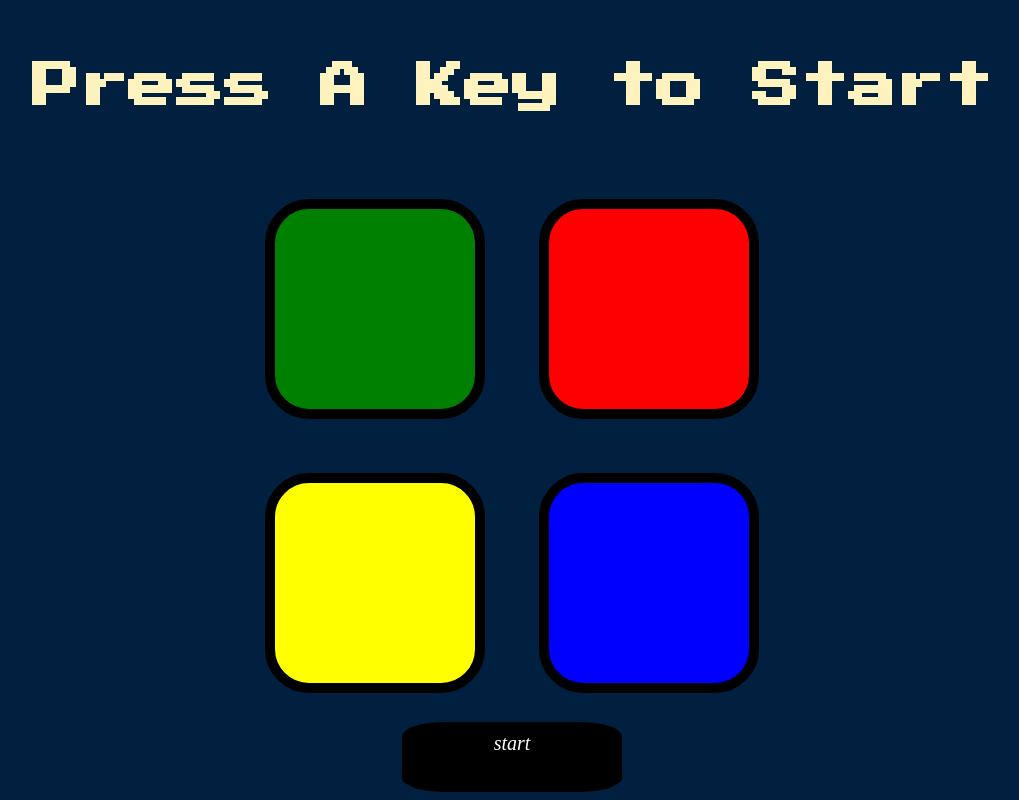
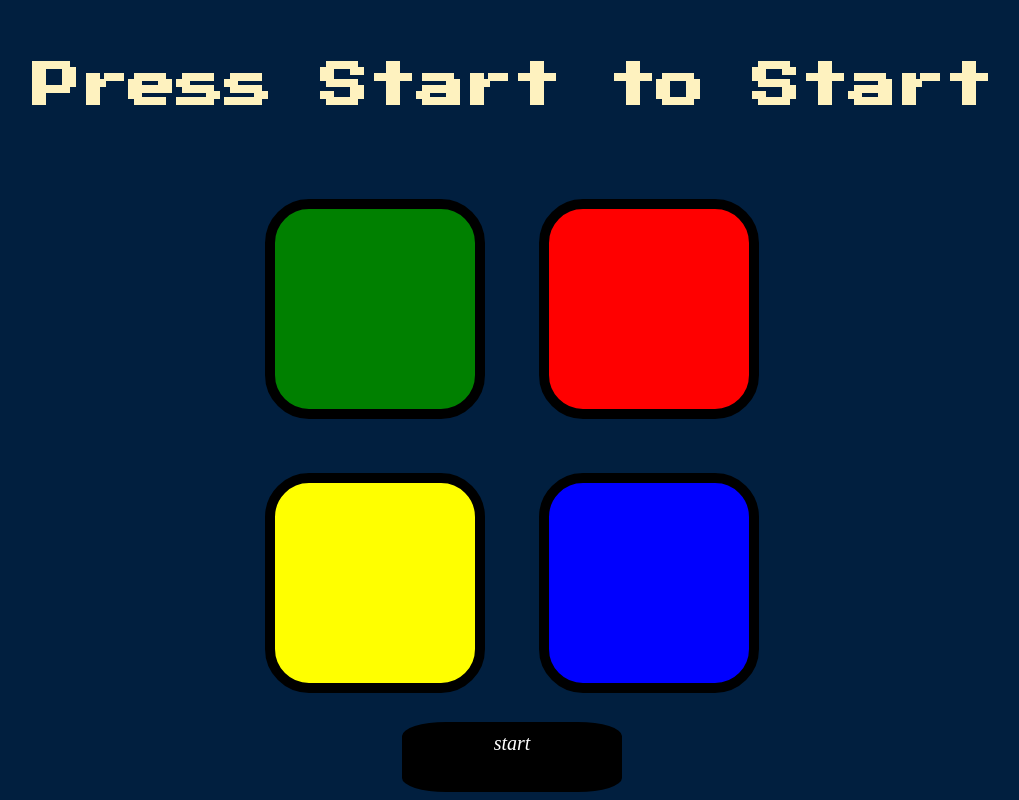
Before and after one commit to AkashReddy2003/game, a plain HTML site: page index.html in a window 1280 px wide. Shown: the whole page, without its empty margins (128-1147 px from the left). Drawn offline with nearby package versions, Linux system fonts and the light colour scheme.

Commit message:
Update index.html

```diff
--- a/index.html
+++ b/index.html
@@ -9,7 +9,7 @@
 </head>
 
 <body>
-  <h1 id="level-title">Press A Key to Start</h1>
+  <h1 id="level-title">Press Start to Start</h1>
   <div class="container">
     <div lass="row">
 
```
